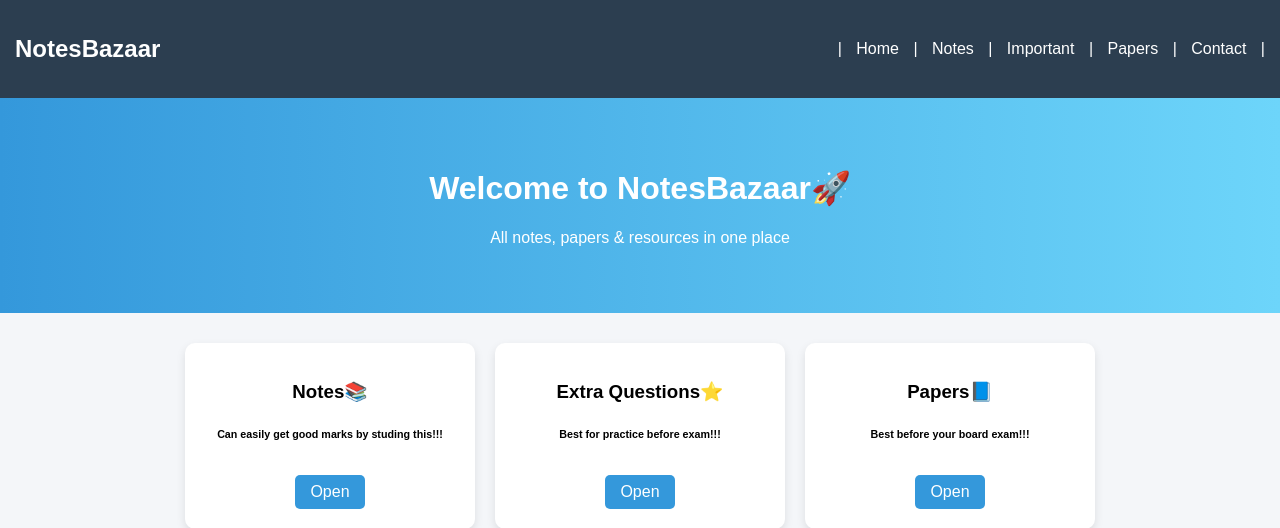
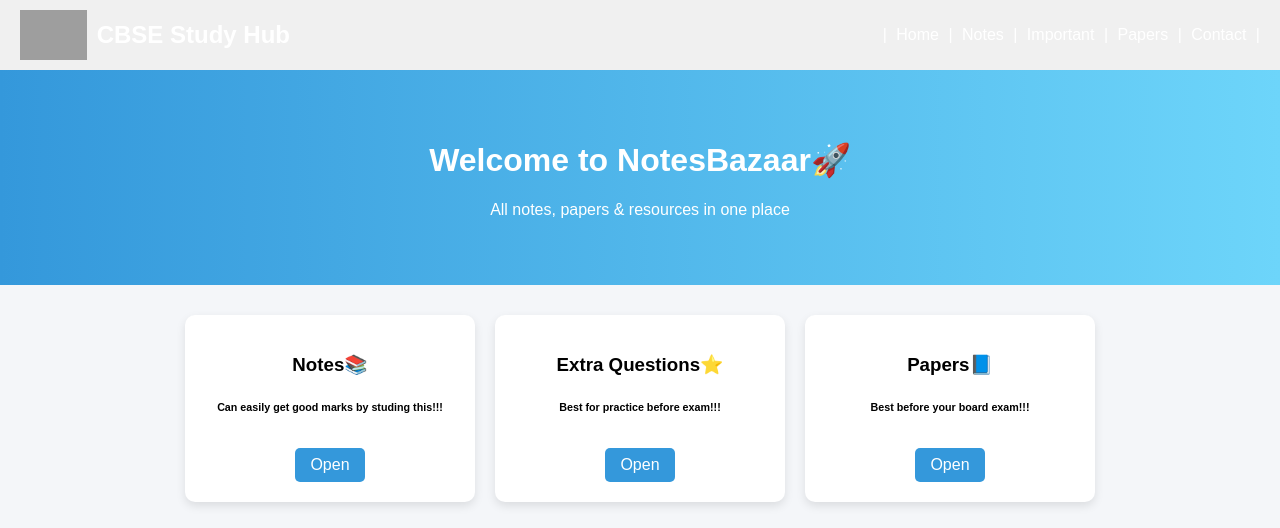
Before and after one commit to divyanshhh01/cbse-website, a Flask app: page / in a window 1280 px wide. Shown: the top 528 px of the page. Run offline with Flask 3, Linux system fonts and the light colour scheme; grey boxes are pictures that could not be loaded.

Commit message:
Update title and navbar for CBSE Study Hub

```diff
--- a/templates/base.html
+++ b/templates/base.html
@@ -1,16 +1,44 @@
 <!DOCTYPE html>
 <html>
 <head>
-    <title>{% block title %}NotesBazaar{% endblock %}</title>
+    <title>{% block title %}CBSE Study Hub{% endblock %}</title>
     <link rel="stylesheet" href="{{ url_for('static', filename='style.css') }}">
+    <style>
+        /* Quick styling for navbar logo */
+        .navbar {
+            display: flex;
+            align-items: center;
+            justify-content: space-between;
+            padding: 10px 20px;
+            background-color: #f0f0f0;
+        }
+        .navbar-left {
+            display: flex;
+            align-items: center;
+        }
+        .navbar-left img {
+            height: 50px; /* adjust logo size */
+            margin-right: 10px;
+        }
+        .navbar-left h2 {
+            margin: 0;
+        }
+        .navbar a {
+            margin: 0 5px;
+            text-decoration: none;
+        }
+    </style>
 </head>
 <body>
 
 <!-- Navbar -->
 <div class="navbar">
-    <h2>NotesBazaar</h2>
+    <div class="navbar-left">
+        <img src="{{ url_for('static', filename='images/logo.png') }}" alt="Logo">
+        <h2>CBSE Study Hub</h2>
+    </div>
     <div>
-      | <a href="/">Home</a> |
+        | <a href="/">Home</a> |
         <a href="/notes">Notes</a> |
         <a href="/important">Important</a> |
         <a href="/papers">Papers</a> |
```
